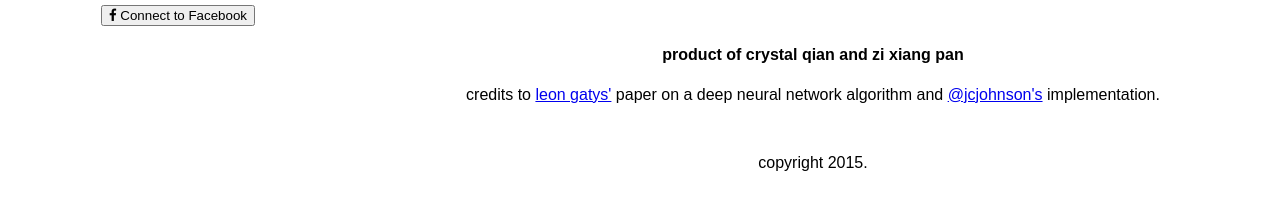
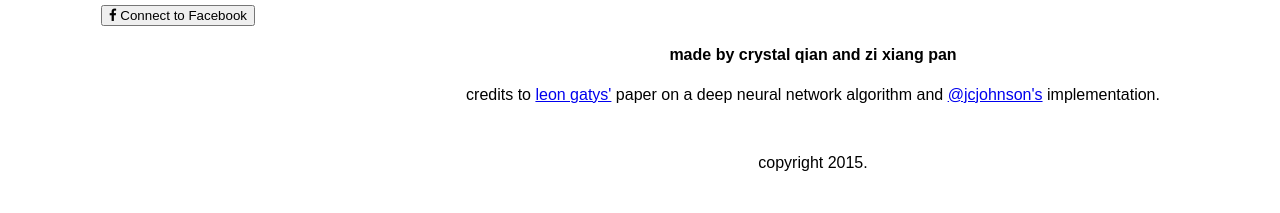
Before and after one commit to cjqian/neural_imaging, a PHP site: page / in a window 1280 px wide; the page is wider, and only the part inside the window is pictured. Shown: the part 738-951 px from the top of that part. Run offline with PHP 8.4, Linux system fonts and the light colour scheme; some libraries are stand-ins or nearby versions.

Commit message:
Fixed updated

```diff
--- a/index.php
+++ b/index.php
@@ -133,9 +133,7 @@
 
 			<aside id="sidebar">
 				<center><h2>3. Voila!</h2></center>
-				<img id="out" src="./out.png"/>
-
-
+				<center><img style="width:80%" id="out" src="./out.png"/></center>
 
 				<?php
 
@@ -162,11 +160,9 @@
                 }
 				?>
 				<!--<img id="img/preview/loadinggif" src="buttons/wait.gif" />-->
-
-                <a href="./out.png">Check it out here!</a>
 			</aside>
 <footer>
-	<center><h4>Product of Crystal Qian and Zi Xiang Pan</h4>
+	<center><h4>Made by Crystal Qian and Zi Xiang Pan</h4>
 	<p>Credits to <a href="http://arxiv.org/pdf/1508.06576v2.pdf">Leon Gatys'</a> paper on a deep neural network algorithm and <a href="https://github.com/jcjohnson/neural-style">@jcjohnson's</a> implementation.</p><br/>
 	<p>Copyright 2015.</p></center>
 </footer>
```
Also changed, not shown: out.png, 1 other file.
